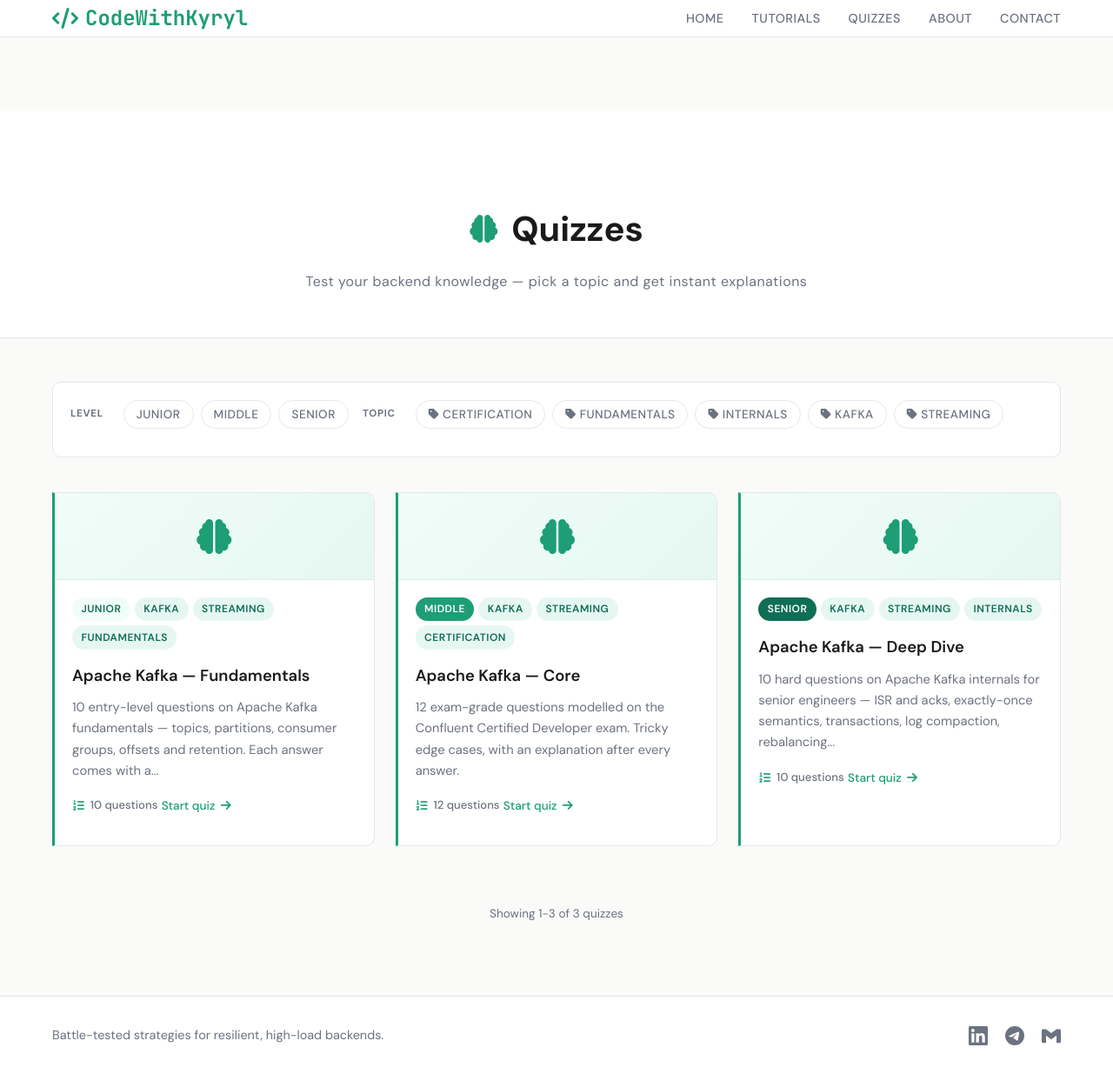
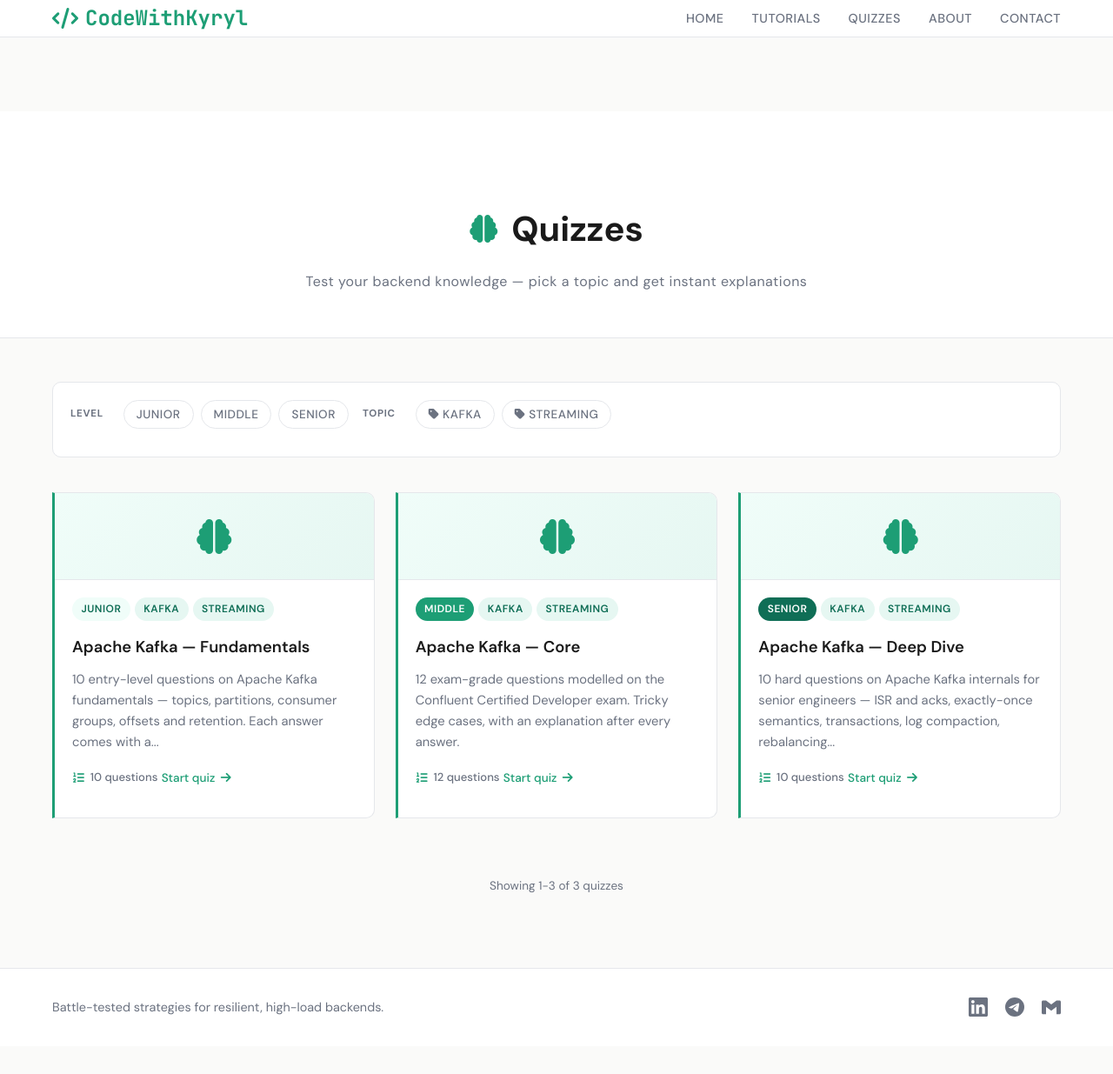
Before and after one commit to javaAndScriptDeveloper/codeWithKyryl, a Jekyll site: the page built from quizzes.md, in a window 1280 px wide and 1235 px high. Shown: the whole window at 87% size. Built offline with Jekyll 4.4.1, drawn with Linux system fonts in a browser that asks for light colours.

Commit message:
Trim quizzes to the Kafka trio and clean up tags
Remove the redundant difficulty-style topic tags (Fundamentals,
Certification, Internals) so difficulty is conveyed only by the
Junior/Middle/Senior level filter; topic tags are now just Kafka and
Streaming. Rename the middle quiz page file to kafka-middle.md (still
served at /quizzes/kafka/).

The ~100 other quiz data files were never committed; they've been moved
out of _data/quizzes so only the three Kafka quizzes are published.

Co-Authored-By: Claude Sonnet 4.6 <noreply@anthropic.com>

```diff
--- a/_data/quizzes/kafka-junior.yml
+++ b/_data/quizzes/kafka-junior.yml
@@ -8,7 +8,7 @@ title: "Apache Kafka — Fundamentals"
 subtitle: "The basics: topics, partitions, producers, consumers & offsets"
 description: "10 entry-level questions on Apache Kafka fundamentals — topics, partitions, consumer groups, offsets and retention. Each answer comes with a short explanation."
 difficulty: "Junior"
-tags: ["Kafka", "Streaming", "Fundamentals"]
+tags: ["Kafka", "Streaming"]
 order: 1
 questions:
   - id: 1
--- a/_data/quizzes/kafka-senior.yml
+++ b/_data/quizzes/kafka-senior.yml
@@ -8,7 +8,7 @@ title: "Apache Kafka — Deep Dive"
 subtitle: "ISR, EOS, rebalancing, compaction & the traps that bite in production"
 description: "10 hard questions on Apache Kafka internals for senior engineers — ISR and acks, exactly-once semantics, transactions, log compaction, rebalancing and ordering guarantees. Explanation after every answer."
 difficulty: "Senior"
-tags: ["Kafka", "Streaming", "Internals"]
+tags: ["Kafka", "Streaming"]
 order: 3
 questions:
   - id: 1
--- a/_data/quizzes/kafka.yml
+++ b/_data/quizzes/kafka.yml
@@ -8,7 +8,7 @@ title: "Apache Kafka — Core"
 subtitle: "Cert-style questions on partitions, ISR, delivery semantics & consumer groups"
 description: "12 exam-grade questions modelled on the Confluent Certified Developer exam. Tricky edge cases, with an explanation after every answer."
 difficulty: "Middle"
-tags: ["Kafka", "Streaming", "Certification"]
+tags: ["Kafka", "Streaming"]
 order: 2
 questions:
   - id: 1
```
Also changed, not shown: quizzes/kafka-middle.md (renamed from quizzes/kafka.md).
